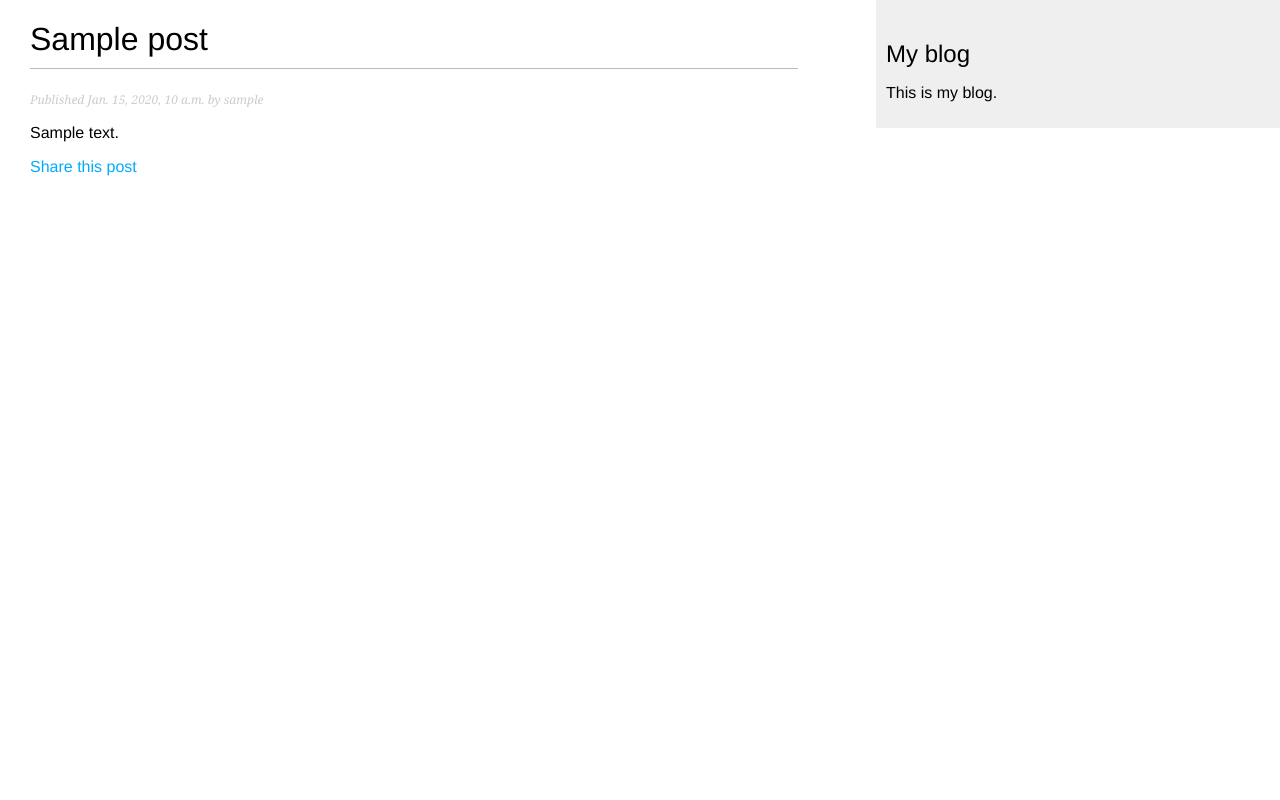
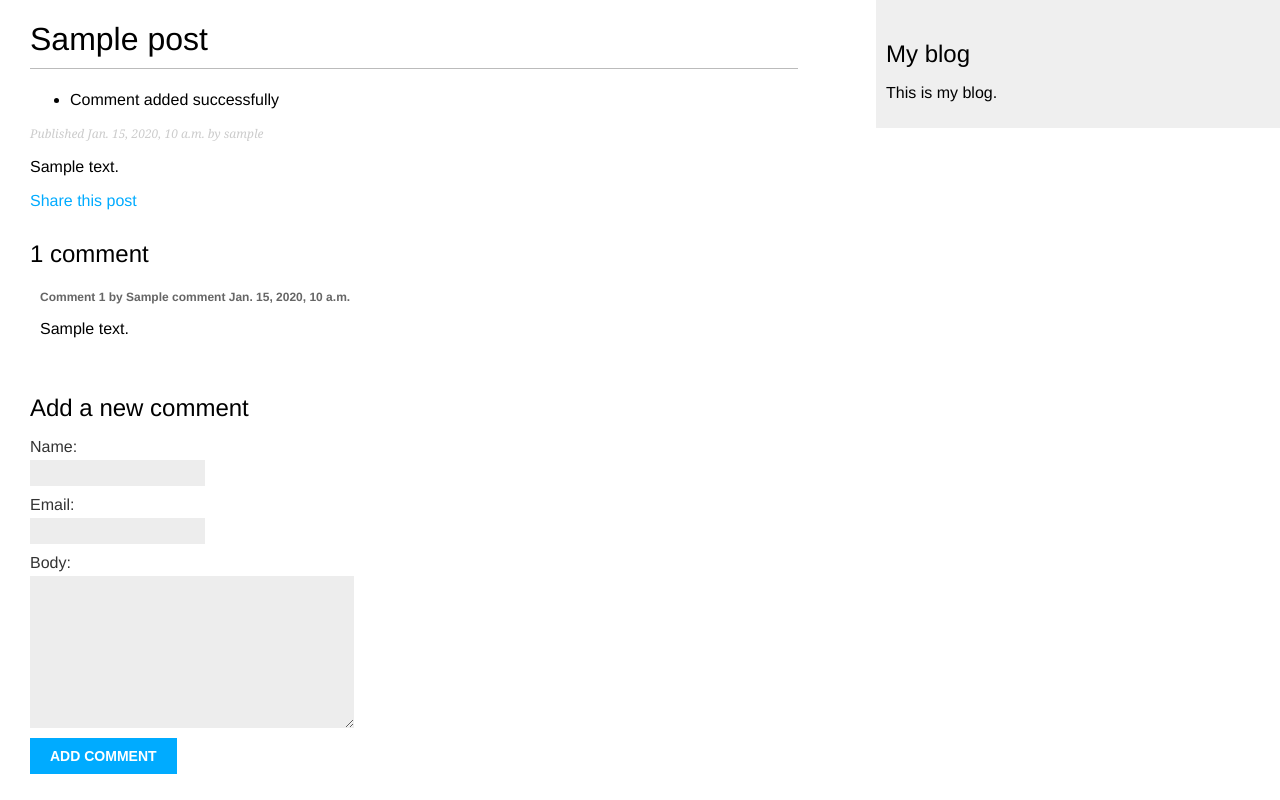
Before and after one commit to Jaychitra28/Blog, a Django app: a page that uses mysite/blog/templates/blog/post/detail.html in a window 1280 px wide. Run offline with Django 4.2, Linux system fonts and the light colour scheme; tables that the repository leaves empty hold one stand-in row (values such as "Sample post").

Commit message:
Add comment section to the blog

```diff
--- a/mysite/blog/forms.py
+++ b/mysite/blog/forms.py
@@ -1,4 +1,5 @@
 from django import forms
+from .models import Comment
 
 
 class EmailPostForm(forms.Form):
@@ -6,3 +7,9 @@ class EmailPostForm(forms.Form):
     from_email = forms.EmailField()
     to_email = forms.EmailField()
     share_message = forms.CharField(required=False, widget=forms.Textarea)
+
+
+class CommentForm(forms.ModelForm):
+    class Meta:
+        model = Comment
+        fields = ("name", "email", "body")
--- a/mysite/blog/models.py
+++ b/mysite/blog/models.py
@@ -2,6 +2,7 @@ from django.db import models
 from django.utils import timezone
 from django.contrib.auth.models import User
 from django.urls import reverse
+from typing import ChainMap
 
 
 class PublishedManager(models.Manager):
@@ -50,3 +51,33 @@ class Post(models.Model):
                 self.slug,
             ],
         )
+
+
+class CommentsActiveManager(models.Manager):
+    def get_queryset(self):
+        return (
+            super(CommentsActiveManager, self)
+            .get_queryset()
+            .filter(active=True)
+        )
+
+
+class Comment(models.Model):
+    post = models.ForeignKey(
+        Post, on_delete=models.CASCADE, related_name="comments"
+    )
+    name = models.CharField(max_length=80)
+    email = models.EmailField()
+    body = models.TextField()
+    created = models.DateTimeField(auto_now_add=True)
+    updated = models.DateTimeField(auto_now=True)
+    active = models.BooleanField(default=True)
+
+    objects = models.Manager()
+    activated = CommentsActiveManager()
+
+    class Meta:
+        ordering = ("created",)
+
+    def __str__(self):
+        return f"Comment by {self.name} on {self.post}"
--- a/mysite/blog/templates/blog/post/detail.html
+++ b/mysite/blog/templates/blog/post/detail.html
@@ -4,6 +4,13 @@
 {% endblock %}
 {% block content %}
     <h1>{{ post.title }}</h1>
+    {% if messages %}
+    <ul class="messages">
+        {% for message in messages %}
+        <li{% if message.tags %} class="{{ message.tags }}"{% endif %}>{{ message }}</li>
+        {% endfor %}
+    {% endif %}
+    </ul>
     <p class="date">Published {{ post.publish }} by {{ post.author }}</p>
     {{ post.body|linebreaks }}
     <p>
@@ -11,4 +18,26 @@
         Share this post
         </a>
     </p>
+    {% with comments.count as total_comments %}
+    <h2>
+      {{ total_comments }} comment{{ total_comments|pluralize }}
+    </h2>
+  {% endwith %}
+  {% for comment in comments %}
+    <div class="comment">
+      <p class="info">
+        Comment {{ forloop.counter }} by {{ comment.name }}
+        {{ comment.created }}
+      </p>
+      {{ comment.body|linebreaks }}
+    </div>
+  {% empty %}
+    <p>There are no comments yet.</p>
+  {% endfor %}
+    <h2>Add a new comment</h2>
+    <form method="post">
+      {{ comment_form.as_p }}
+      {% csrf_token %}
+      <p><input type="submit" value="Add comment"></p>
+    </form>
 {% endblock %}
--- a/mysite/blog/views.py
+++ b/mysite/blog/views.py
@@ -1,11 +1,13 @@
 from django.shortcuts import render, get_object_or_404
-from .models import Post
+from .models import Post, Comment
 from django.core.paginator import Paginator, EmptyPage, PageNotAnInteger
 from django.views.generic import ListView, FormView
-from .forms import EmailPostForm
+from .forms import EmailPostForm, CommentForm
 from django.core.mail import send_mail
-from django.urls import reverse_lazy
+from django.urls import reverse_lazy, reverse
 from django.contrib.messages.views import SuccessMessageMixin
+from django.contrib import messages
+from django.shortcuts import redirect
 
 
 class PostListView(ListView):
@@ -36,6 +38,14 @@ def get(self, request):
     )
 
 
+def add_comment(comment_form, post):
+    if comment_form.is_valid():
+        comment = comment_form.save(commit=False)
+        comment.post = post
+        comment.save()
+        return comment
+
+
 def post_detail(request, year, month, day, post):
     post = get_object_or_404(
         Post,
@@ -45,7 +55,22 @@ def post_detail(request, year, month, day, post):
         publish__month=month,
         publish__day=day,
     )
-    return render(request, "blog/post/detail.html", {"post": post})
+    comment_form = CommentForm(data=request.POST or None)
+    comments = add_comment(comment_form, post)
+    comment_form = CommentForm()
+    redirect(reverse("blog:post_detail", args=[year, month, day, post.slug]))
+    messages.success(request, message="Comment added successfully")
+
+    comments = Comment.activated.filter(post=post)
+    return render(
+        request,
+        "blog/post/detail.html",
+        {
+            "post": post,
+            "comments": comments,
+            "comment_form": comment_form,
+        },
+    )
 
 
 class PostShareView(SuccessMessageMixin, FormView):
```
Also changed, not shown: mysite/blog/admin.py (+8 -1 lines), mysite/blog/tests/test_form.py (added, +24 -0 lines), mysite/blog/migrations/0002_comment.py (added).
